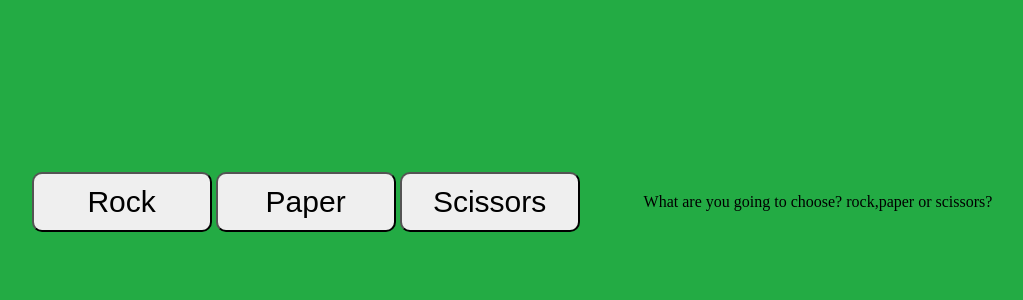
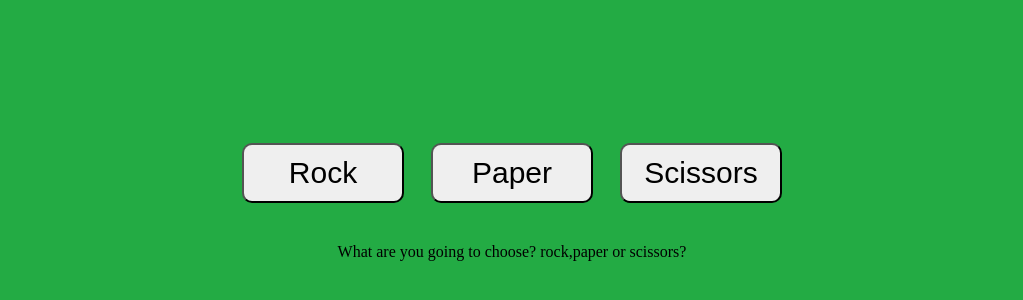
Before and after one commit to Sambaramba/rock-paper-scissors-game, a plain HTML site: page index.html in a window 1280 px wide. Shown: the part 206-506 px from the top of the page, without its empty margins (136-1159 px from the left). Drawn offline with Linux system fonts and the light colour scheme.

Commit message:
styles: add flex direction to body and initial styles to button container
this put buttons above text output and added gap to buttons

```diff
--- a/styles.css
+++ b/styles.css
@@ -6,10 +6,12 @@ body {
     display: flex;
     height: 100vh;
     width: 100vw;
+    flex-direction: column;
     justify-content: center;
     align-items: center;
     gap: 5%;
     background-color: #23ab44;
+    /* flex-wrap: wrap; */
 }
 
 button {
@@ -23,3 +25,12 @@ button {
     font-size: 30px;
 
 }
+
+#displayText {
+    /* display: block; */
+}
+
+#rpsButtonContainer {
+    display: flex;
+    gap: 5%;
+}
```
